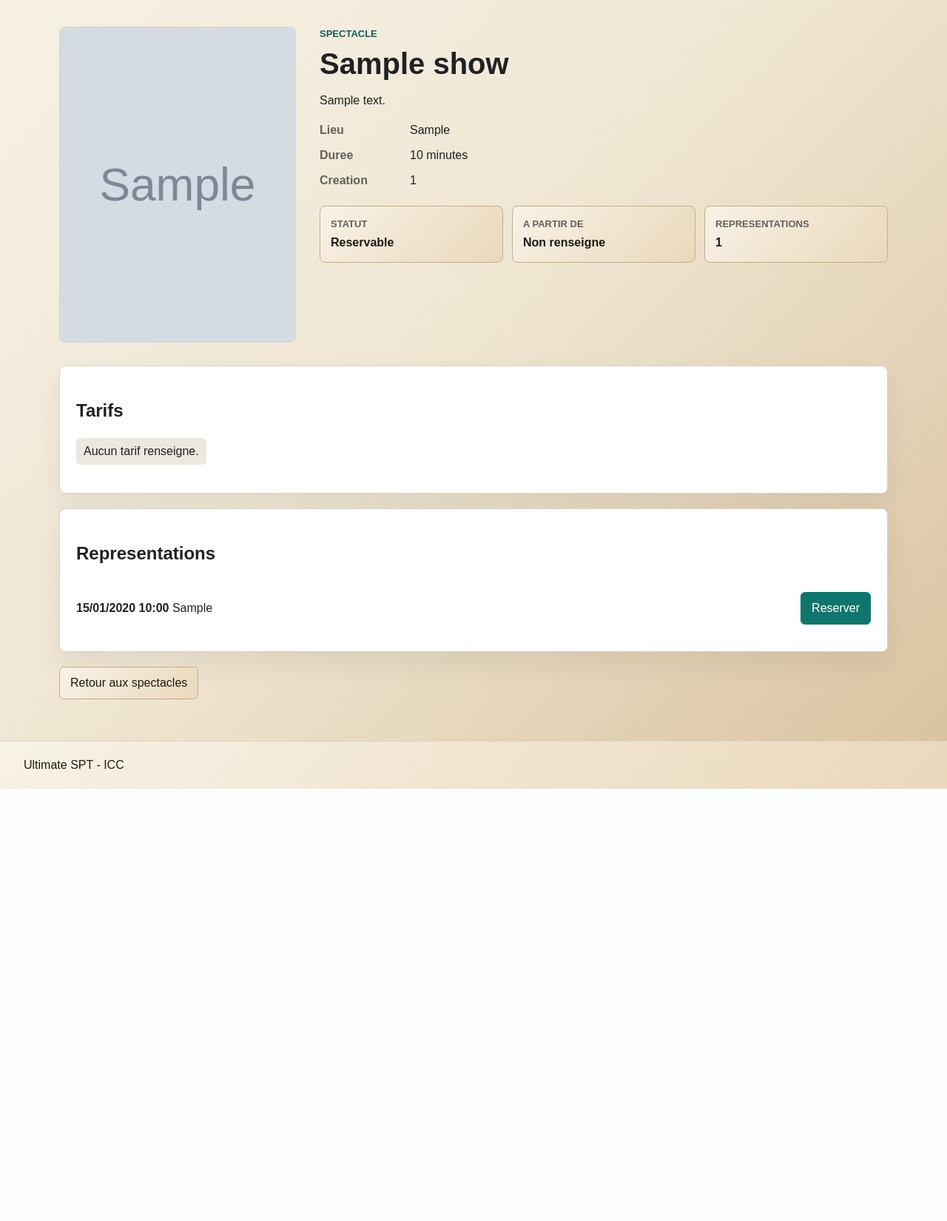
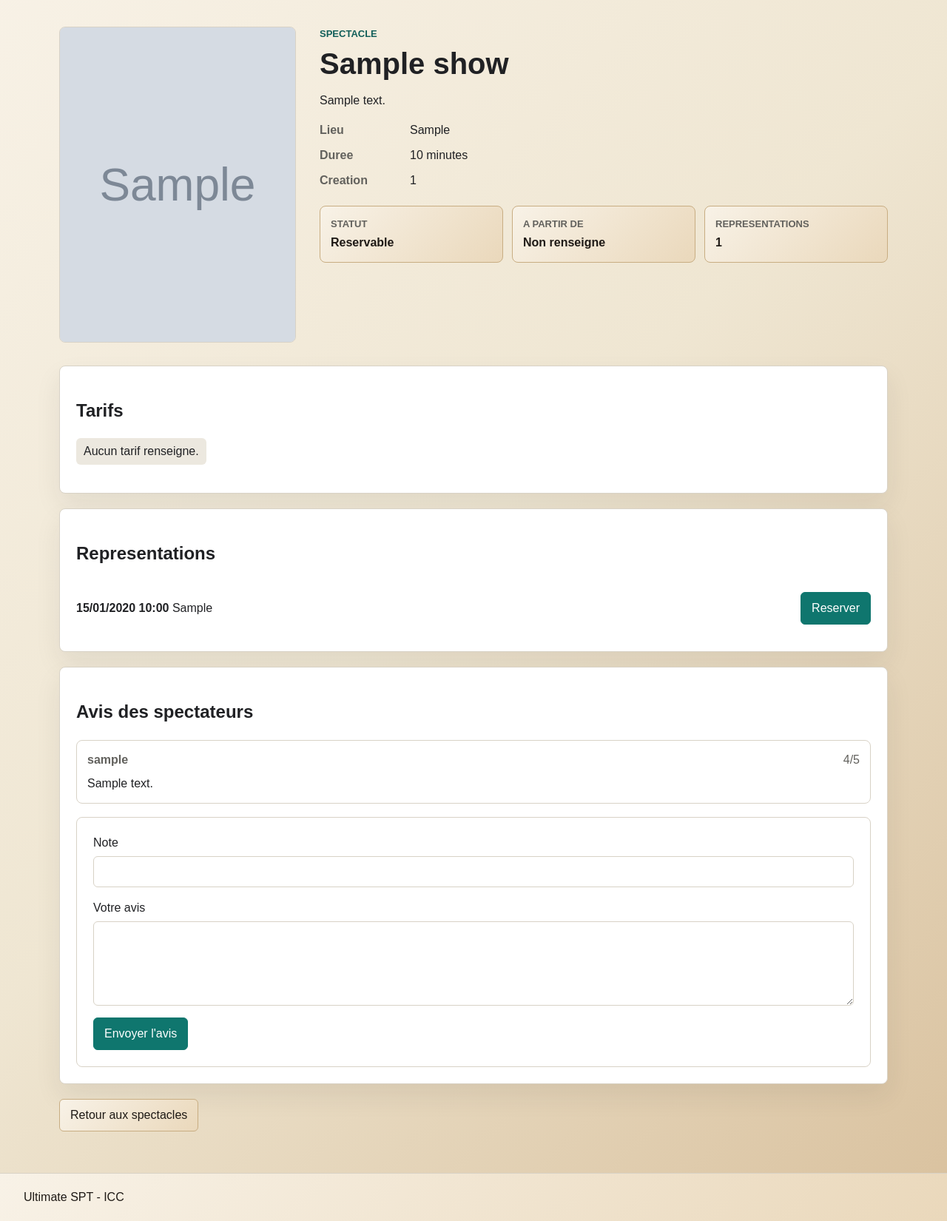
Before and after one commit to Dimson4448/reservationsDjango, a Django app: page /catalogue/show/1 in a window 1280 px wide. Shown: the part 81-1731 px from the top of the page at 74% size. Before the commit the page ends 1147 px from the top, so only its background shows below. Run offline with Django 5.2, Linux system fonts and the light colour scheme; a user stored in the database is signed in; data comes from the database, SQL or seed files in the repository; tables that the repository leaves empty hold one stand-in row (values such as "Sample post"); grey boxes marked "Sample" are stand-in pictures; parts of the project's set-up code (start-up, migrations or seed data) failed here and were passed over.

Commit message:
Add show review submissions

```diff
--- /dev/null
+++ b/catalogue/forms/ReviewForm.py
@@ -0,0 +1,23 @@
+from django import forms
+
+from catalogue.models import Review
+
+
+class ReviewForm(forms.ModelForm):
+    class Meta:
+        model = Review
+        fields = ["stars", "review"]
+        labels = {
+            "stars": "Note",
+            "review": "Votre avis",
+        }
+        widgets = {
+            "stars": forms.NumberInput(attrs={"min": 1, "max": 5}),
+            "review": forms.Textarea(attrs={"rows": 4}),
+        }
+
+    def clean_stars(self):
+        stars = self.cleaned_data["stars"]
+        if stars < 1 or stars > 5:
+            raise forms.ValidationError("La note doit etre comprise entre 1 et 5.")
+        return stars
--- a/catalogue/forms/__init__.py
+++ b/catalogue/forms/__init__.py
@@ -1,2 +1,3 @@
 from .ArtistForm import *
 from .ReservationForm import *
+from .ReviewForm import *
--- a/catalogue/static/catalogue/css/app.css
+++ b/catalogue/static/catalogue/css/app.css
@@ -409,6 +409,34 @@ input[type="submit"] {
     border-top: 0;
 }
 
+.review-list {
+    display: grid;
+    gap: 12px;
+    margin-bottom: 18px;
+}
+
+.review-card {
+    padding: 14px;
+    border: 1px solid var(--line);
+    border-radius: 8px;
+    background: var(--surface);
+}
+
+.review-card p {
+    margin: 8px 0 0;
+}
+
+.review-meta {
+    display: flex;
+    justify-content: space-between;
+    gap: 12px;
+    color: var(--muted);
+}
+
+.review-form {
+    box-shadow: none;
+}
+
 .form-page {
     max-width: 680px;
 }
--- a/catalogue/templates/show/show.html
+++ b/catalogue/templates/show/show.html
@@ -88,6 +88,45 @@
     </div>
 </section>
 
+<section class="panel">
+    <h2>Avis des spectateurs</h2>
+    <div class="review-list">
+        {% for review in validated_reviews %}
+            <article class="review-card">
+                <div class="review-meta">
+                    <strong>{{ review.user.username }}</strong>
+                    <span>{{ review.stars }}/5</span>
+                </div>
+                <p>{{ review.review }}</p>
+            </article>
+        {% empty %}
+            <p>Aucun avis valide pour le moment.</p>
+        {% endfor %}
+    </div>
+
+    {% if request.user.is_authenticated %}
+        <form class="form-card review-form" method="post" action="{% url 'catalogue:show-review-create' show.id %}">
+            {% csrf_token %}
+            {% if review_form.non_field_errors %}
+                <div class="form-errors">{{ review_form.non_field_errors }}</div>
+            {% endif %}
+            <div class="field-group">
+                <label for="{{ review_form.stars.id_for_label }}">{{ review_form.stars.label }}</label>
+                {{ review_form.stars }}
+                {{ review_form.stars.errors }}
+            </div>
+            <div class="field-group">
+                <label for="{{ review_form.review.id_for_label }}">{{ review_form.review.label }}</label>
+                {{ review_form.review }}
+                {{ review_form.review.errors }}
+            </div>
+            <button class="button button-primary" type="submit">Envoyer l'avis</button>
+        </form>
+    {% else %}
+        <p><a href="{% url 'login' %}">Connectez-vous</a> pour laisser un avis.</p>
+    {% endif %}
+</section>
+
 <nav class="actions">
     <a class="button" href="{% url 'catalogue:show-index' %}">Retour aux spectacles</a>
 </nav>
--- a/catalogue/urls.py
+++ b/catalogue/urls.py
@@ -33,6 +33,7 @@ urlpatterns = [
     path('location/<int:location_id>', views.location.show, name='location-show'),
     path('show/', views.show_.index, name='show-index'),
     path('show/<int:show_id>', views.show_.show, name='show-show'),
+    path('show/<int:show_id>/review', views.show_.add_review, name='show-review-create'),
     path('representation/<int:representation_id>/reserve', views.show_.reserve, name='reservation-create'),
     path('reservation/<int:reservation_id>/cancel', views.show_.cancel_reservation, name='reservation-cancel'),
     path('representation/', views.representation.index, name='representation-index'),
--- a/catalogue/views/show_.py
+++ b/catalogue/views/show_.py
@@ -5,7 +5,7 @@ from django.db import transaction
 from django.shortcuts import get_object_or_404, redirect, render
 from django.views.decorators.http import require_POST
 
-from catalogue.forms import ReservationForm
+from catalogue.forms import ReservationForm, ReviewForm
 from catalogue.models import Representation, RepresentationReservation, Reservation, Show
 
 
@@ -49,6 +49,33 @@ def show(request, show_id):
     return render(request, "show/show.html", {
         "show": show,
         "title": "Fiche d'un spectacle",
+        "review_form": ReviewForm(),
+        "validated_reviews": show.reviews.filter(validated=True).select_related("user"),
+    })
+
+
+@login_required
+@require_POST
+def add_review(request, show_id):
+    show = get_object_or_404(Show, id=show_id)
+    form = ReviewForm(request.POST)
+
+    if form.is_valid():
+        review = form.save(commit=False)
+        review.user = request.user
+        review.show = show
+        review.validated = False
+        review.save()
+        messages.success(request, "Votre avis a ete envoye et attend validation.")
+        return redirect("catalogue:show-show", show_id=show.id)
+
+    messages.error(request, "Votre avis n'a pas pu etre enregistre.")
+    validated_reviews = show.reviews.filter(validated=True).select_related("user")
+    return render(request, "show/show.html", {
+        "show": show,
+        "title": "Fiche d'un spectacle",
+        "review_form": form,
+        "validated_reviews": validated_reviews,
     })
 
 
```
Also changed, not shown: catalogue/tests.py (+44 -0 lines).
